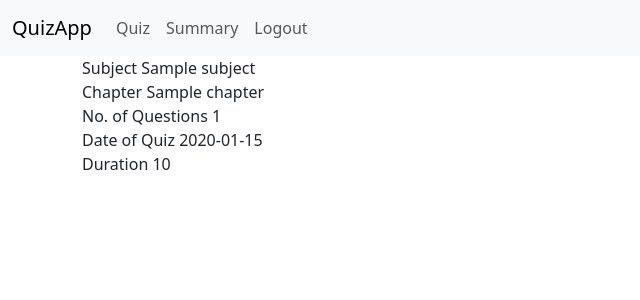
After one commit to its403/quiz_app_v1, a Flask app: page /upcoming-quiz/1 in a window 1280 px wide. The commit adds this page. Shown: the top 300 px of the page, without its empty margins (0-640 px from the left). Run offline with Flask 3, Linux system fonts and the light colour scheme; the visitor is signed in with stand-in values (Sample User, id 1); tables that the repository leaves empty hold one stand-in row (values such as "Sample post").

Commit message:
Added functionality for view about upcoming quiz

```diff
--- a/routes.py
+++ b/routes.py
@@ -597,3 +597,15 @@ def upcoming_quiz():
     quizzes = Quiz.query.all()
 
     return render_template("upcoming_quiz.html", quizzes=quizzes)
+
+
+@app.route("/upcoming-quiz/<int:id>")
+@auth_required
+def view_upcoming_quiz(id):
+    quiz = Quiz.query.get(id)
+
+    if not quiz:
+        flash("Quiz does not exist!")
+        return redirect(url_for("upcoming_quiz"))
+
+    return render_template("view_quiz.html", quiz=quiz)
--- a/templates/upcoming_quiz.html
+++ b/templates/upcoming_quiz.html
@@ -20,7 +20,7 @@
                         <td>{{ quiz.date_of_quiz }}</td>
                         <td>{{ quiz.duration }}</td>
                         <td>
-                            <a href="">View</a>
+                            <a href="{{ url_for('view_upcoming_quiz', id=quiz.id) }}">View</a>
                             <a href="">Start</a>
                         </td>
                     </tr>
--- /dev/null
+++ b/templates/view_quiz.html
@@ -0,0 +1,9 @@
+{% extends 'layout.html' %}
+
+{% block content %}
+        Subject {{ quiz.chapter.subject.name }} <br>
+        Chapter {{ quiz.chapter.name }} <br>
+        No. of Questions {{ quiz.questions|length }} <br>
+        Date of Quiz {{ quiz.date_of_quiz }} <br>
+        Duration {{ quiz.duration }} <br>
+{% endblock %}
```
